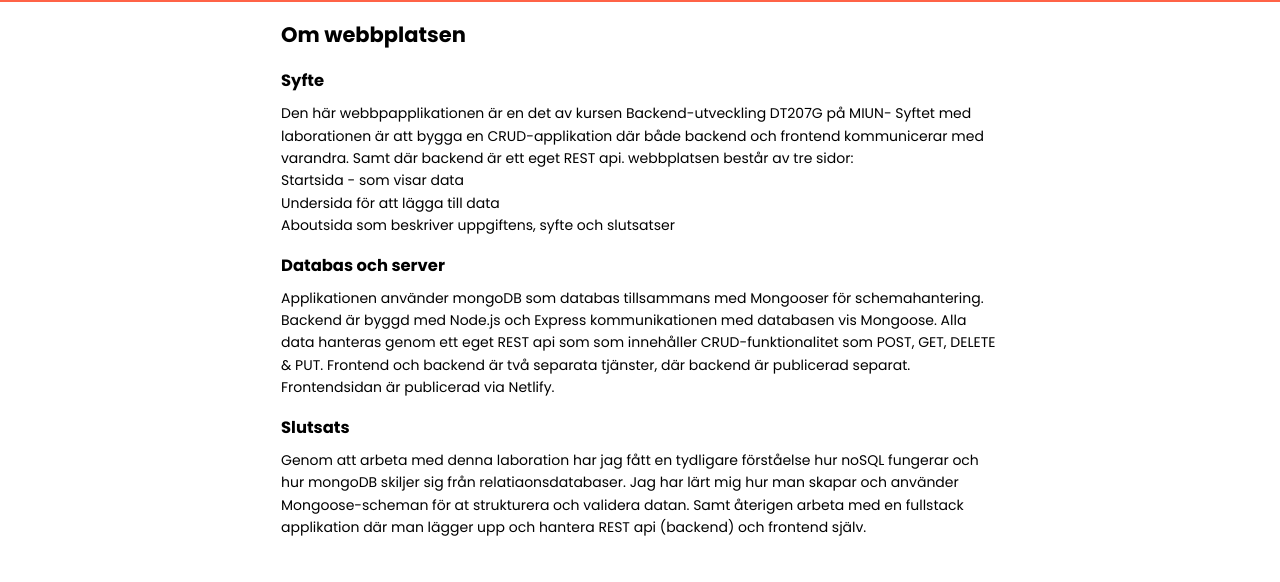
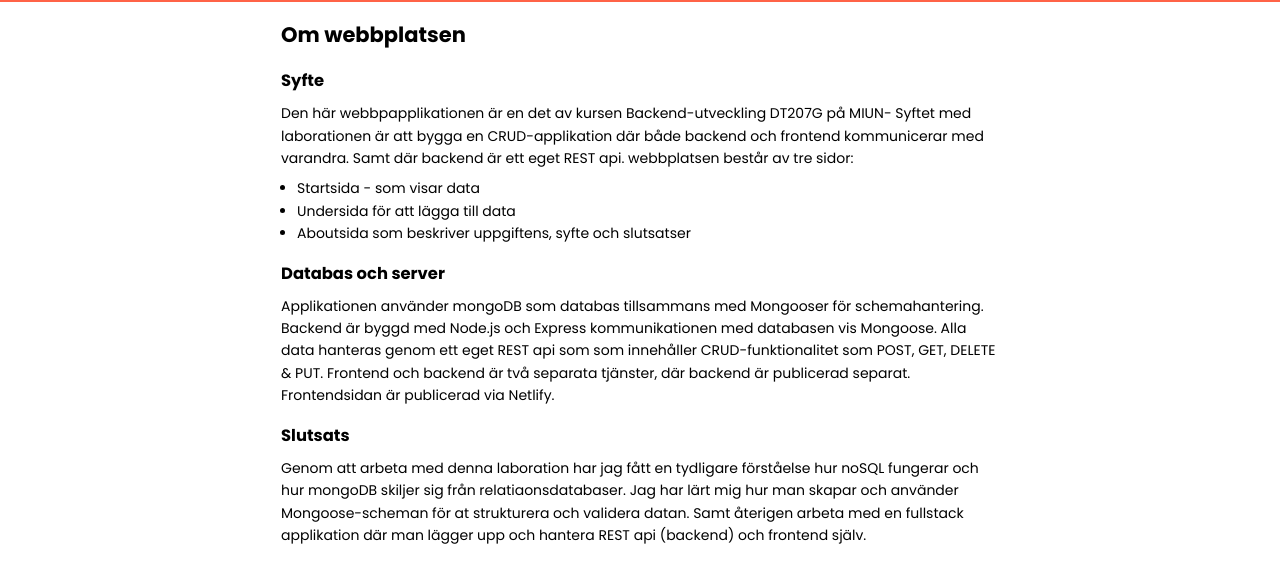
Before and after one commit to Punttt/frontend-mongodb, a website built with Vite: page about.html in a window 1280 px wide. Shown: the part 84-666 px from the top of the page. Built offline with nearby package versions, Linux system fonts and the light colour scheme; no server answers.

Commit message:
lägger in margins för ul/li på about sidan

```diff
--- a/src/styles/main.scss
+++ b/src/styles/main.scss
@@ -152,6 +152,12 @@ header {
         section {
             margin-bottom: 1rem;
 
+            ul {
+                list-style: disc;
+                margin-left: 1rem;
+                margin-top: 0.5rem;
+            }
+
             h3 {
                 margin-bottom: 0.5rem;
             }
```
